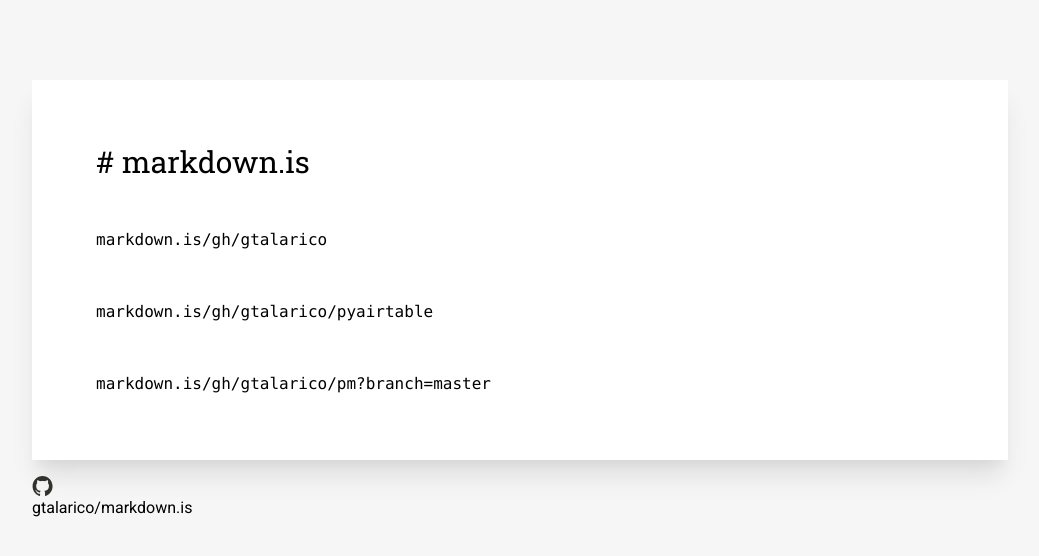
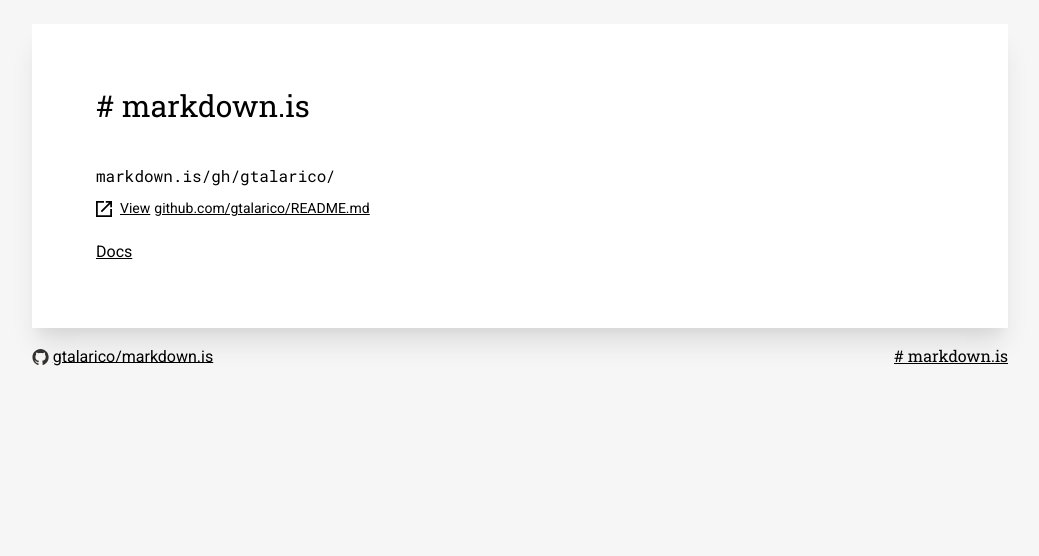
Before and after one commit to gtalarico/markdown.is, a Vue app: page / in a window 1280 px wide. Shown: the top 556 px of the page, without its empty margins (120-1159 px from the left). Built offline with nearby package versions, Linux system fonts and the light colour scheme.

Commit message:
Home page forms, docs

```diff
--- a/public/index.html
+++ b/public/index.html
@@ -14,6 +14,7 @@
   <link rel="preconnect" href="https://fonts.gstatic.com" crossorigin>
   <link href="https://fonts.googleapis.com/css2?family=Roboto:wght@300;400;700&display=swap" rel="stylesheet">
   <link href="https://fonts.googleapis.com/css2?family=Roboto+Slab:wght@300;400;700&display=swap" rel="stylesheet">
+  <link href="https://fonts.googleapis.com/css2?family=Roboto+Mono:wght@400&display=swap" rel="stylesheet">
 </head>
 
 <body>
--- a/src/App.vue
+++ b/src/App.vue
@@ -1,14 +1,15 @@
 <template>
   <div class="mx-auto w-screen p-4">
-    <!-- <div id="nav"></div> -->
-    <router-view class="mx-auto container shadow-xl p-16 mt-16" style="background-color: white" />
-    <div class="mx-auto container h-12">
-      <div class="mt-4 w-auto">
-        <a href="https://github.com/gtalarico/markdown.is">
-          <img src="@/assets/social-github.svg" alt="" class="src" />
-          gtalarico/markdown.is
-        </a>
-      </div>
+    <router-view class="mx-auto container shadow-xl p-16 mt-2" style="background-color: white" />
+
+    <div class="mx-auto container h-12 mt-4 relative">
+      <a class="absolute left-0" href="https://github.com/gtalarico/markdown.is">
+        <span class="leading-12">
+          <img class="inline h-4 align-middle" src="@/assets/social-github.svg" alt="Github Icon" />
+          <span class="align-middle ml-1">gtalarico/markdown.is</span>
+        </span>
+      </a>
+      <a class="font-serif absolute right-0" href="/"># markdown.is</a>
     </div>
   </div>
 </template>
--- a/src/components/Loader.vue
+++ /dev/null
@@ -1,16 +0,0 @@
-<template>
-  <div>
-    test
-    <svg class="animate-spin red h-5 w-5 mr-3 ..." viewBox="0 0 24 24"></svg>
-  </div>
-</template>
-
-<script>
-export default {
-  name: 'Loader',
-  props: {},
-}
-</script>
-
-<!-- Add "scoped" attribute to limit CSS to this component only -->
-<style scoped></style>
--- /dev/null
+++ b/src/components/ProgressBar.vue
@@ -0,0 +1,49 @@
+<template>
+  <!-- <progress class="progress-bar" max="100" :value="value">test</progress> -->
+  <p v-if="isLoading">Loading</p>
+  <!-- <progress class="relative pt-1">
+    <div class="overflow-hidden h-2 mb-4 text-xs flex bg-gray-300">
+      <div
+        :style="`width: ${value}%`"
+        class="
+          transition-all
+          shadow-none
+          flex flex-col
+          text-center
+          whitespace-nowrap
+          text-white
+          justify-center
+          bg-black
+        "
+      ></div>
+    </div>
+  </progress> -->
+</template>
+
+<script>
+export default {
+  name: 'ProgressBar',
+  props: {
+    isLoading: {
+      type: Boolean,
+    },
+  },
+  data() {
+    return {
+      value: 0,
+    }
+  },
+  created() {
+    this.value = this.isLoading ? 100 : 0
+    setInterval(() => {
+      if (this.value >= 100) {
+        this.value = 0
+      } else {
+        this.value = +this.value + 5
+      }
+    }, 100)
+  },
+}
+</script>
+<style scoped>
+</style>
--- /dev/null
+++ b/src/config.json
@@ -0,0 +1,5 @@
+{
+    "aliases": {
+        "/gui": "/gh/gtalarico/gtalarico"
+    }
+}
--- a/src/router/index.js
+++ b/src/router/index.js
@@ -1,5 +1,9 @@
 import { createRouter, createWebHistory } from 'vue-router'
 import Home from '../views/Home.vue'
+import Docs from '../views/Docs.vue'
+import Profile from '../views/Profile.vue'
+import config from "../config.json";
+
 
 const routes = [
   {
@@ -8,12 +12,20 @@
     component: Home,
   },
   {
+    path: '/docs',
+    name: 'Docs',
+    component: Docs,
+  },
+  {
     path: '/gh/:username',
     alias: '/gh/:username/:reponame',
     name: 'Github Profile',
     props: true,
-    component: () => import(/* webpackChunkName: "profile" */ '../views/Profile.vue'),
+    component: Profile
   },
+  ...Object.entries(config.aliases).map(
+    ([key, value]) => ({ path: key, redirect: value })
+  )
 ]
 
 const router = createRouter({
--- a/src/styles/app.css
+++ b/src/styles/app.css
@@ -14,13 +14,24 @@
 @layer base {
   h1 {
     @apply text-3xl;
-    @apply font-serif;
+    @apply mb-4;
+
   }
   h2 {
     @apply text-2xl;
+    @apply mb-4;
   }
+
   h3 {
     @apply text-xl;
+    @apply mb-4;
+  }
+  p {
+    @apply mb-4;
+
+  }
+  a {
+    @apply underline;
   }
 }
 
--- /dev/null
+++ b/src/views/Docs.vue
@@ -0,0 +1,71 @@
+<template>
+  <div class="home">
+    <h1 class="font-serif"># markdown.is</h1>
+
+    <h3 class="mt-10">what is this</h3>
+    <p>
+      <strong>markdown.is</strong>
+      is a simple website that fetches markdown files from github and renders them as html. The
+      initial motivation for this was to be able to view a github profile README.md as a website,
+      without taking the user to Github. e.g.
+      <a href="/gh/gtalarico">markdown.is/gh/gtalarico</a>
+      renders
+      <a href="https://github.com/gtalarico/gtalarico/README.md">
+        github.com/gtalarico/gtalarico/README.md
+      </a>
+    </p>
+
+    <h3 class="mt-10">what can I use this for?</h3>
+    <ul>
+      <li>User your github profile as a website on your bio</li>
+      <li>Use any Markdown files on github as a static website</li>
+    </ul>
+
+    <h3 class="mt-10">about the url</h3>
+    <h4>defaults</h4>
+    <p>
+      By default, we attempt to render the github profile page of the provided username. For
+      example, `markdown.is/gh/gtalarico` will render
+      <code>github.com/gtalarico/gtalarico/main/README.md</code>
+    </p>
+    <h4>other repositories</h4>
+    <p>
+      To render files in other repositories, just append it to the url. For example,
+      `markdown.is/gh/gtalarico/pyairtable` will render
+      <code>github.com/gtalarico/pyairtable/main/README.md</code>
+    </p>
+    <h4>branch</h4>
+    <p>
+      You can also provide other branch names using the query param `branch`.
+      <code>markdown.is/gh/gtalarico?branch=master</code>
+    </p>
+
+    <h3>custom urls</h3>
+    <h4>alias</h4>
+    <p>
+      You can create custom alias by submitting a PR and adding your alias to
+      <code>src/config.json</code>
+      . The approval of new aliasas is done at the discretion of project maintainers. For example
+      adding
+      <code>"/gui": "/gh/gtalarico/gtalarico"</code>
+      to the config file will allow the profile page of username gtalarico to be available at
+      markdown.is/gui
+    </p>
+    <h3>url redirects</h3>
+    <p>
+      You can configure your own domain to redirect to your markdown.is page. For example,
+      https://gui.is redirects to https://markdown.is/gui
+    </p>
+  </div>
+</template>
+
+<script>
+export default {
+  name: 'Home',
+  components: {},
+  data() {
+    return {}
+  },
+  computed: {},
+}
+</script>
--- a/src/views/Home.vue
+++ b/src/views/Home.vue
@@ -1,26 +1,60 @@
 <template>
   <div class="home">
-    <h1>
-      #
-      <span class=""></span>
-      markdown.is
-    </h1>
+    <h1 class="font-serif"># markdown.is</h1>
 
-    <p class="mt-12">
-      <a href="/gh/gtalarico">
-        <code>markdown.is/gh/gtalarico</code>
-      </a>
-    </p>
-    <p class="mt-12">
-      <a href="/gh/gtalarico/pyairtable">
-        <code>markdown.is/gh/gtalarico/pyairtable</code>
-      </a>
-    </p>
-    <p class="mt-12">
-      <a href="/gh/gtalarico/pm?branch=master">
-        <code>markdown.is/gh/gtalarico/pm?branch=master</code>
-      </a>
-    </p>
+    <div class="mt-10 pt-0">
+      <div class="flex flex-row font-mono">
+        <span>markdown.is/gh/</span>
+        <input
+          type="text"
+          v-model="username"
+          placeholder="username"
+          :style="`width: ${usernameWidth}px`"
+          @blur="isEditingUsername = false"
+          @focus="isEditingUsername = true"
+          class="
+            transition-colors
+            placeholder-gray-400
+            gray-400
+            relative
+            bg-white
+            outline-none
+            focus:outline-none
+          "
+        />
+        <span>/</span>
+        <input
+          type="text"
+          v-model="reponame"
+          :placeholder="isEditingUsername ? 'repo (optional)' : ''"
+          class="
+            transition-colors
+            placeholder-gray-400
+            gray-400
+            relative
+            bg-white
+            outline-none
+            focus:outline-none
+          "
+          :class="{ 'opacity-0': !username }"
+        />
+      </div>
+      <div class="mt-2">
+        <a
+          :href="`gh/${username}/${reponame}`"
+          class="transition-opacity text-sm"
+          :class="{ 'mt-0 opacity-0': !username }"
+        >
+          <img src="@/assets/external-link.svg" class="inline h-4" />
+          <span class="ml-2">View</span>
+          <span class="ml-1">{{ pagePath }}</span>
+        </a>
+      </div>
+    </div>
+
+    <div class="mt-5">
+      <router-link :to="{ name: 'Docs' }" tag="a">Docs</router-link>
+    </div>
   </div>
 </template>
 
@@ -28,5 +62,22 @@
 export default {
   name: 'Home',
   components: {},
+  data() {
+    return {
+      username: 'gtalarico',
+      reponame: '',
+      isEditingUsername: false,
+    }
+  },
+  computed: {
+    pagePath() {
+      return (
+        `github.com/${this.username}` + (this.reponame ? `/${this.reponame}` : '') + `/README.md`
+      )
+    },
+    usernameWidth() {
+      return (this.username.length || 'username'.length) * 9.5
+    },
+  },
 }
 </script>
--- a/src/views/Profile.vue
+++ b/src/views/Profile.vue
@@ -1,19 +1,20 @@
 <template>
   <div class="markdown-body">
+    <ProgressBar :isLoading="isLoading"></ProgressBar>
     <div v-if="readme" v-html="readme"></div>
   </div>
 </template>
 
 <script>
-// import Loader from '../components/Loader.vue'
-
+import ProgressBar from '../components/ProgressBar.vue'
 export default {
   name: 'App',
   props: ['username', 'reponame'],
-  // components: { Loader },
+  components: { ProgressBar },
   data() {
     return {
       readme: null,
+      isLoading: true,
     }
   },
   mounted() {
@@ -23,8 +24,9 @@
     const [username, reponame] = [this.username, this.reponame]
     const path = reponame ? `${username}/${reponame}` : `${username}/${username}`
     const branch = this.$route.query.branch || 'main'
-    // debugger
-    const mdUrl = `https://raw.githubusercontent.com/${path}/${branch}/README.md`
+    const filename = this.$route.query.filename || 'README.md'
+
+    const mdUrl = `https://raw.githubusercontent.com/${path}/${branch}/${filename}`
     const cssUrl = `https://raw.githubusercontent.com/${path}/${branch}/readme.css`
 
     const [mdResult, cssResult] = await Promise.allSettled([fetch(mdUrl), fetch(cssUrl)])
@@ -40,6 +42,7 @@
         document.head.append(style)
       }
     }
+    this.isLoading = false
   },
 }
 </script>
--- a/tailwind.config.js
+++ b/tailwind.config.js
@@ -26,6 +26,7 @@
     fontFamily: {
       sans: ['Roboto', 'sans-serif'],
       serif: ['Roboto Slab', 'serif'],
+      mono: ['Roboto Mono', 'mono'],
     },
     extend: {
       spacing: {
```
Also changed, not shown: src/views/tsconfig.json (added, +17 -0 lines), src/assets/external-link.svg (added), 1 other file (tests, documents, lock files or other folders).
